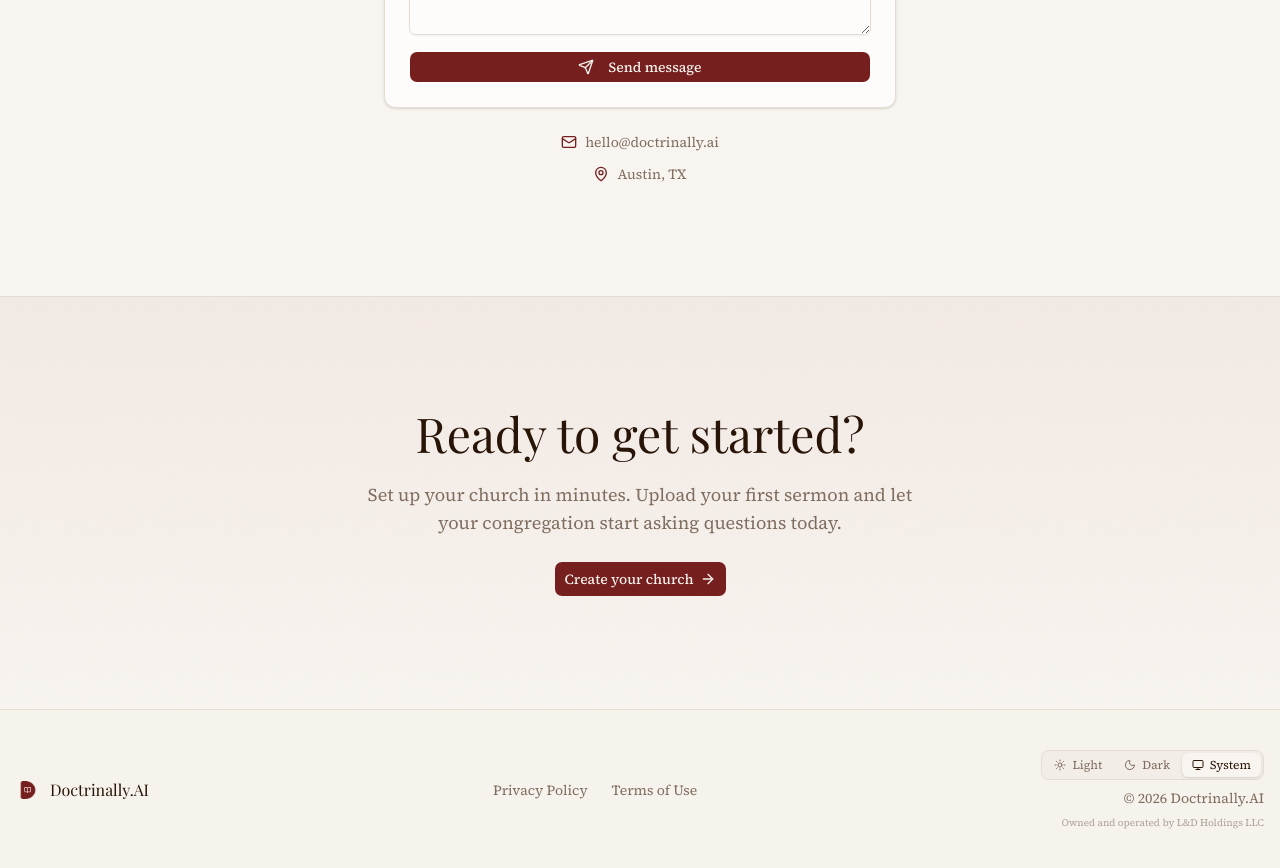
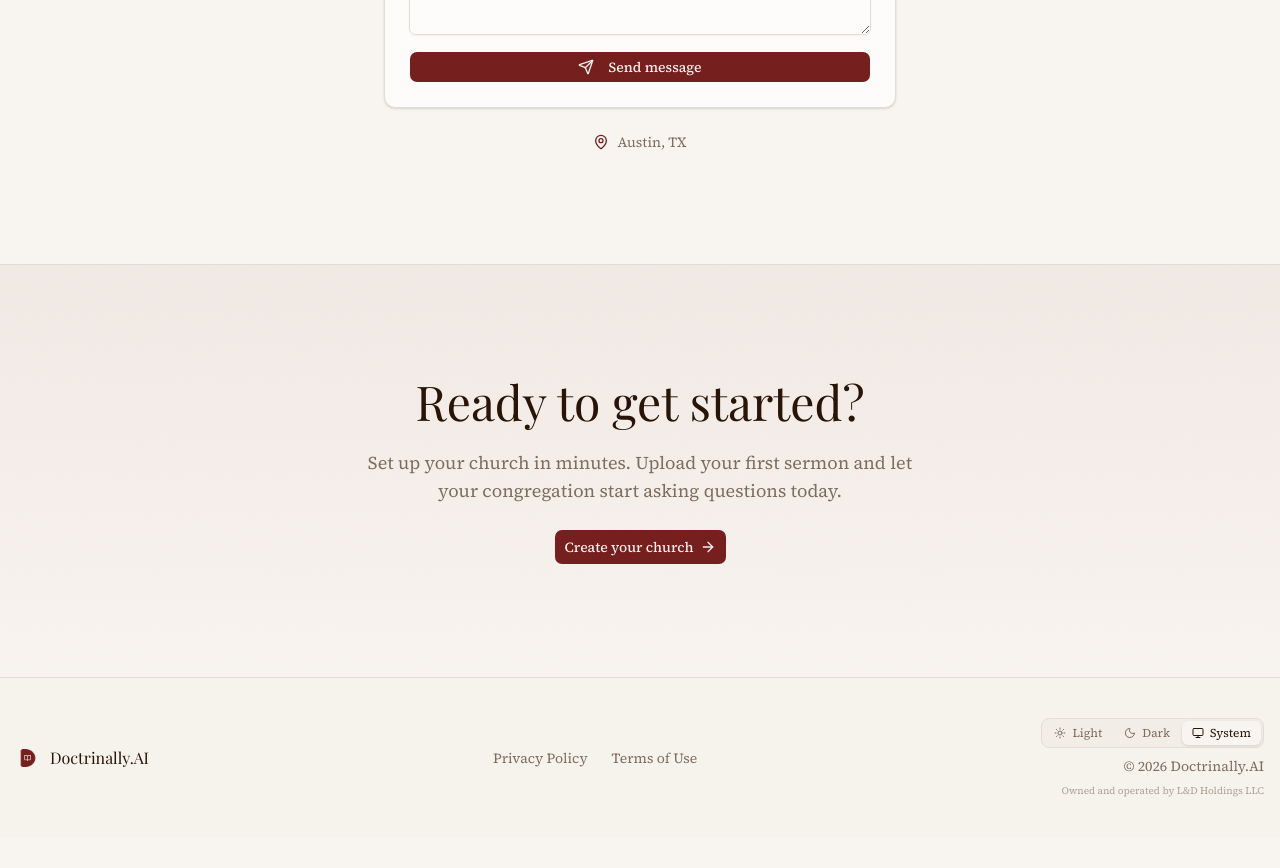
Before and after one commit to muellerluke/doctrinally.ai, a Next.js app: page / in a window 1280 px wide. Shown: the part 6280-7148 px from the top of the page. After the commit the page ends 7118 px from the top, so only its background shows below. Built offline with nearby package versions, Linux system fonts and the light colour scheme; a web font is replaced by a local one.

Commit message:
added g script

```diff
--- a/src/app/(marketing)/page.tsx
+++ b/src/app/(marketing)/page.tsx
@@ -29,7 +29,6 @@ import {
   Palette,
   FileText,
   Check,
-  Mail,
   MapPin,
   Quote,
 } from "lucide-react";
@@ -483,10 +482,6 @@ export default function HomePage() {
           <ContactForm />
           <div className="mt-6 flex flex-col items-center gap-3 text-sm text-muted-foreground">
             <div className="flex items-center gap-2">
-              <Mail className="h-4 w-4 text-primary" />
-              <span>hello@doctrinally.ai</span>
-            </div>
-            <div className="flex items-center gap-2">
               <MapPin className="h-4 w-4 text-primary" />
               <span>Austin, TX</span>
             </div>
--- a/src/app/layout.tsx
+++ b/src/app/layout.tsx
@@ -82,6 +82,15 @@ export default function RootLayout({
             __html: `window.plausible=window.plausible||function(){(plausible.q=plausible.q||[]).push(arguments)},plausible.init=plausible.init||function(i){plausible.o=i||{}};plausible.init()`,
           }}
         />
+        <script
+          async
+          src="https://www.googletagmanager.com/gtag/js?id=AW-18062091965"
+        />
+        <script
+          dangerouslySetInnerHTML={{
+            __html: `window.dataLayer = window.dataLayer || [];function gtag(){dataLayer.push(arguments);}gtag('js', new Date());gtag('config', 'AW-18062091965');`,
+          }}
+        />
       </head>
       <body className="min-h-full flex flex-col">
         <AuthSessionProvider>
```
Also changed, not shown: .claude/launch.json.
